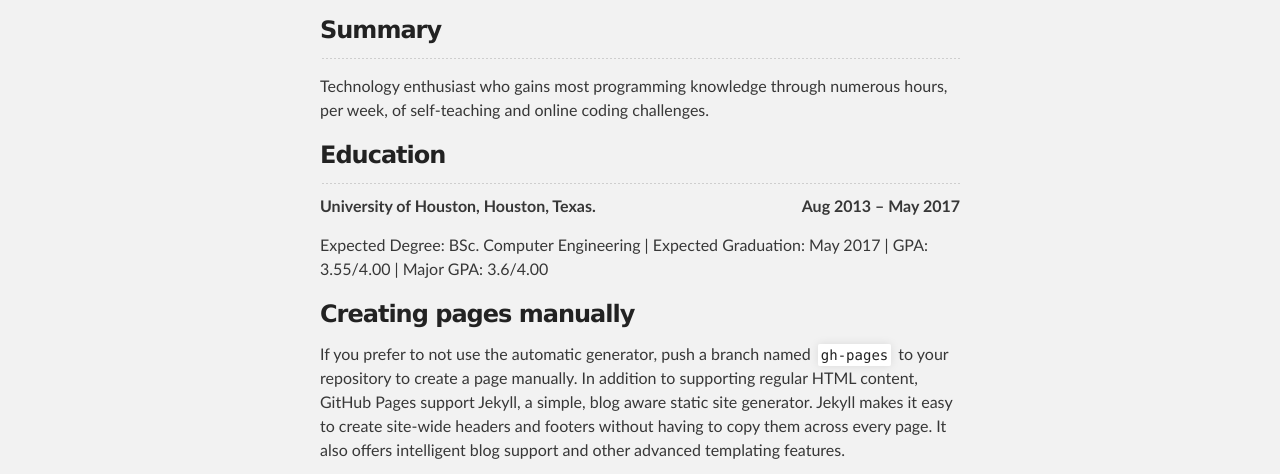
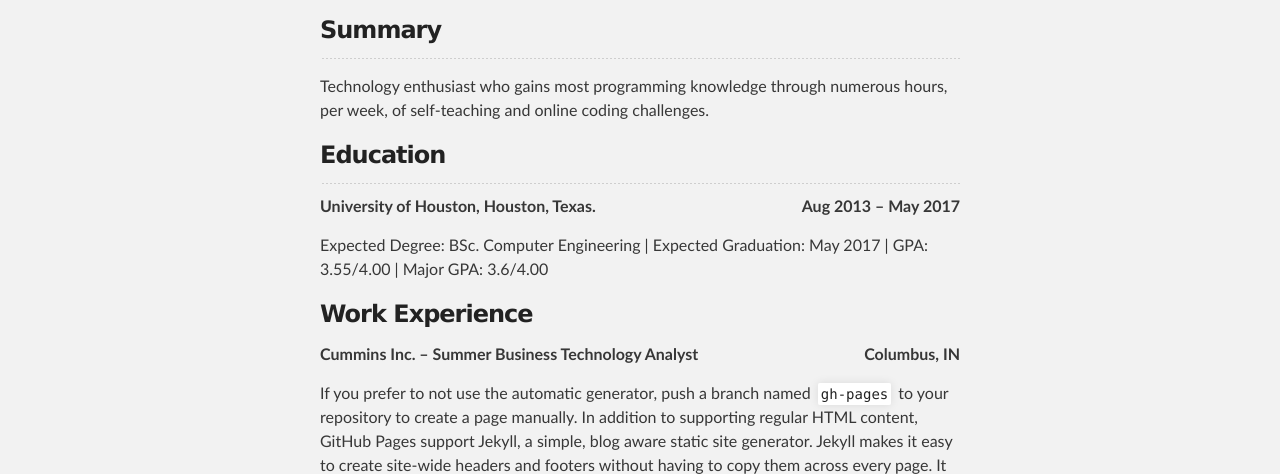
Before and after one commit to IdamO/Resume, a plain HTML site: page index.html in a window 1280 px wide. Shown: the part 343-817 px from the top of the page. Drawn offline with Linux system fonts and the light colour scheme.

Commit message:
Update index.html

```diff
--- a/index.html
+++ b/index.html
@@ -46,16 +46,17 @@
 
 <h3>Education</h3>
 <hr>
-
-
 <p style="text-align:left;"><strong>
 University of Houston, Houston, Texas.
 <span style="float:right;">Aug 2013 – May 2017</span>
 </strong></p>
 <p>Expected Degree: BSc. Computer Engineering | Expected Graduation: May 2017 | GPA: 3.55/4.00 | Major GPA: 3.6/4.00</p>
 
-<h3>
-<a id="creating-pages-manually" class="anchor" href="#creating-pages-manually" aria-hidden="true"><span class="octicon octicon-link"></span></a>Creating pages manually</h3>
+<h3>Work Experience</h3>
+<p style="text-align:left;"><strong>
+Cummins Inc. – Summer Business Technology Analyst
+<span style="float:right;">Columbus, IN</span>
+</strong></p>
 
 <p>If you prefer to not use the automatic generator, push a branch named <code>gh-pages</code> to your repository to create a page manually. In addition to supporting regular HTML content, GitHub Pages support Jekyll, a simple, blog aware static site generator. Jekyll makes it easy to create site-wide headers and footers without having to copy them across every page. It also offers intelligent blog support and other advanced templating features.</p>
 
```
